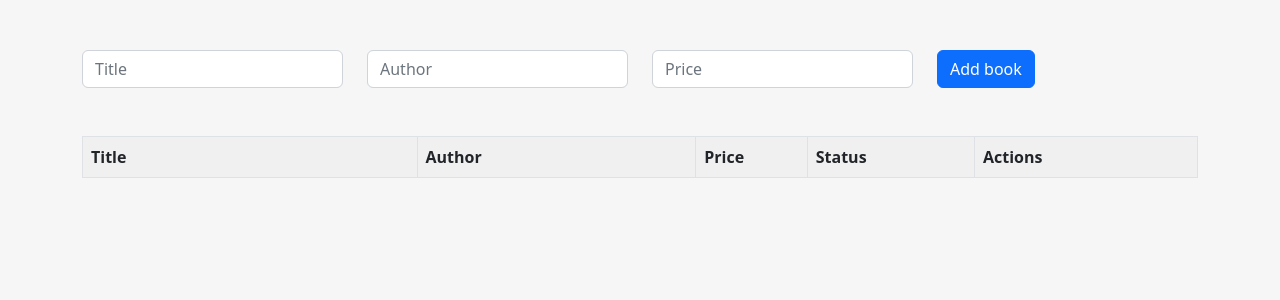
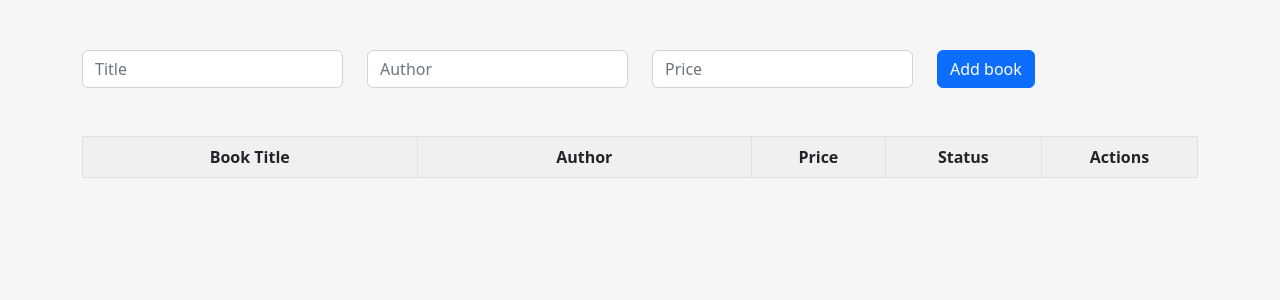
Before and after one commit to 4ka0/django_htmx_books, a Django app: page / in a window 1280 px wide. Shown: the top 300 px of the page. Run offline with Django 4.2, Linux system fonts and the light colour scheme; data that the repository does not hold is empty; some libraries are stand-ins or nearby versions.

Commit message:
Table styling update

```diff
--- a/templates/base.html
+++ b/templates/base.html
@@ -25,11 +25,11 @@
                 <table class="table table-bordered mt-5">
                     <thead>
                         <tr>
-                            <th scope="col" style="width: 30%">Title</th>
-                            <th scope="col" style="width: 25%">Author</th>
-                            <th scope="col" style="width: 10%">Price</th>
-                            <th scope="col" style="width: 15%">Status</th>
-                            <th scope="col" style="width: 20%">Actions</th>
+                            <th scope="col" style="width: 30%" class="text-center">Book Title</th>
+                            <th scope="col" style="width: 30%" class="text-center">Author</th>
+                            <th scope="col" style="width: 12%" class="text-center">Price</th>
+                            <th scope="col" style="width: 14%" class="text-center">Status</th>
+                            <th scope="col" style="width: 14%" class="text-center">Actions</th>
                         </tr>
                     </thead>
                     <tbody id="book-list">
```
Also changed, not shown: templates/partial_individual_book.html (+4 -4 lines).
